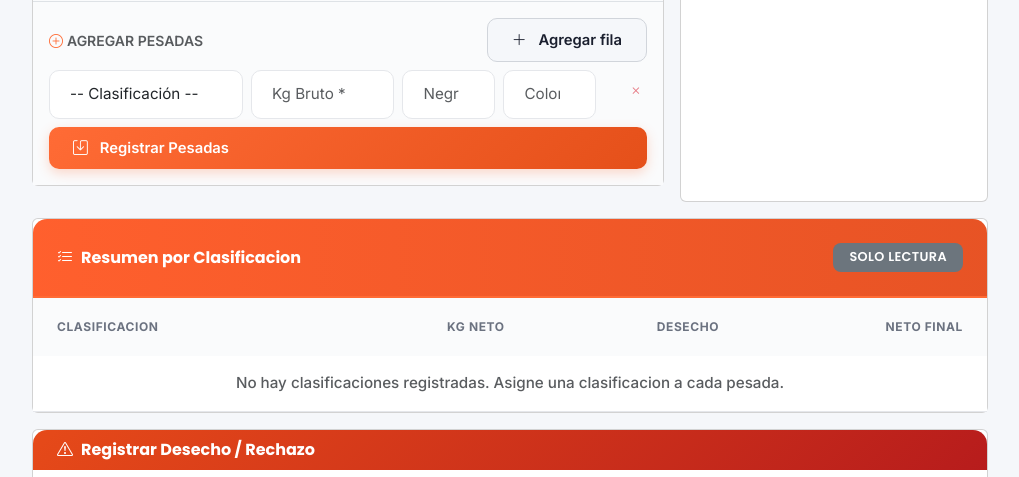
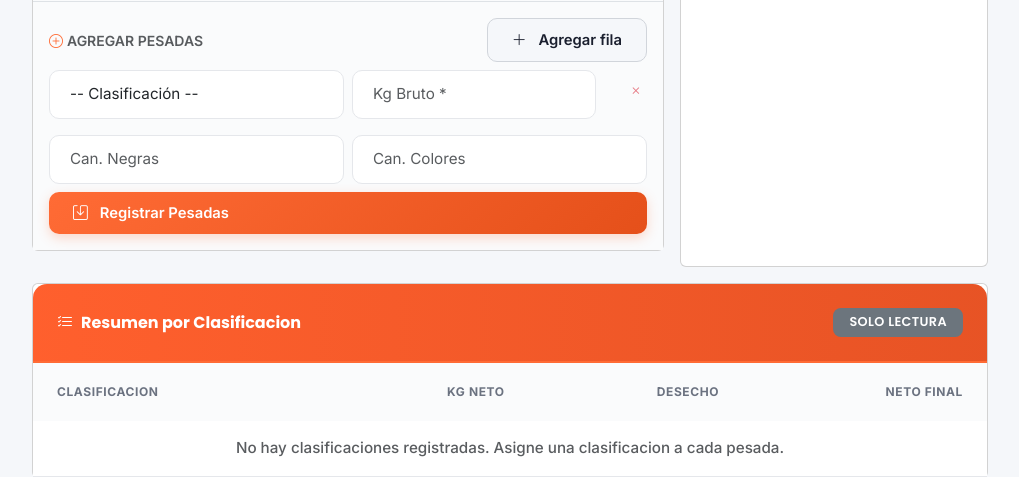
Before and after one commit to JuanSebastianClavijoTapias/comercializadora, a Django app: page /viajes/29/ in a window 1280 px wide. Shown: the part 960-1437 px from the top of the page, without its empty margins (260-1279 px from the left). Run offline with Django 5.2, Linux system fonts and the light colour scheme; a user stored in the database is signed in; data comes from the database, SQL or seed files in the repository; data that the repository does not hold is empty; parts of the project's set-up code (start-up, migrations or seed data) failed here and were passed over; some libraries are stand-ins or nearby versions.

Commit message:
fix: layout del form de pesadas — clasificación+bruto arriba, canastillas debajo

```diff
--- a/core/templates/core/viajes/viaje_detail.html
+++ b/core/templates/core/viajes/viaje_detail.html
@@ -167,8 +167,9 @@
           <form method="post" action="{% url 'pesada_add' viaje.pk %}" id="form_pesadas_multi">
             {% csrf_token %}
             <div id="pesadas_container" class="mb-2">
-              <div class="row g-2 mb-2 pesada-row">
-                <div class="col-12 col-md-4">
+              <div class="pesada-row mb-2">
+                <div class="row g-2">
+                  <div class="col-12 col-md-6">
                     <label class="form-label small fw-semibold mb-1 d-md-none">Clasificación</label>
                     <select name="clasificacion_0" class="form-select form-select-sm w-100">
                       <option value="">-- Clasificación --</option>
@@ -177,22 +178,25 @@
                       {% endfor %}
                     </select>
                   </div>
-                <div class="col-6 col-md-3">
+                  <div class="col-6 col-md-5">
                     <label class="form-label small fw-semibold mb-1 d-md-none">Kg Bruto</label>
                     <input type="number" min="0" step="0.01" name="kg_bruto_0" class="form-control form-control-sm" placeholder="Kg Bruto *" required>
                   </div>
-                <div class="col-3 col-md-2">
-                  <label class="form-label small fw-semibold mb-1 d-md-none">Negras</label>
-                  <input type="number" min="0" name="num_canastillas_negras_0" class="form-control form-control-sm" placeholder="Negras">
-                </div>
-                <div class="col-3 col-md-2">
-                  <label class="form-label small fw-semibold mb-1 d-md-none">Colores</label>
-                  <input type="number" min="0" name="num_canastillas_colores_0" class="form-control form-control-sm" placeholder="Colores">
-                </div>
-                <div class="col-12 col-md-1">
+                  <div class="col-6 col-md-1">
                     <button type="button" class="btn btn-sm btn-outline-danger btn-rm-row w-100" title="Eliminar fila">
                       <i class="bi bi-x"></i>
                     </button>
+                  </div>
+                </div>
+                <div class="row g-2 mt-2">
+                  <div class="col-6 col-md-6">
+                    <label class="form-label small fw-semibold mb-1 d-md-none">Negras</label>
+                    <input type="number" min="0" name="num_canastillas_negras_0" class="form-control form-control-sm" placeholder="Can. Negras">
+                  </div>
+                  <div class="col-6 col-md-6">
+                    <label class="form-label small fw-semibold mb-1 d-md-none">Colores</label>
+                    <input type="number" min="0" name="num_canastillas_colores_0" class="form-control form-control-sm" placeholder="Can. Colores">
+                  </div>
                 </div>
               </div>
             </div>
```
Lines whose indentation alone changed are shown as unchanged.
